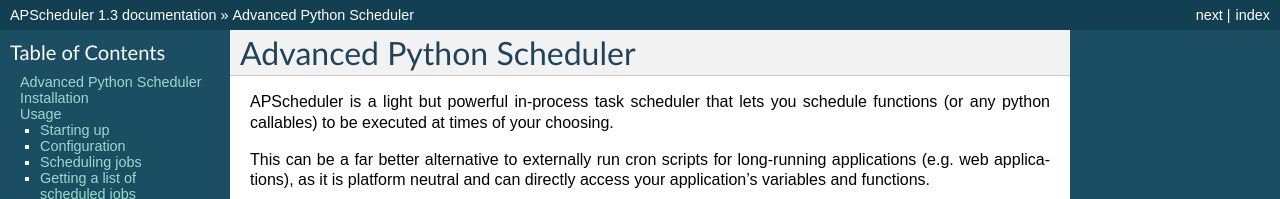
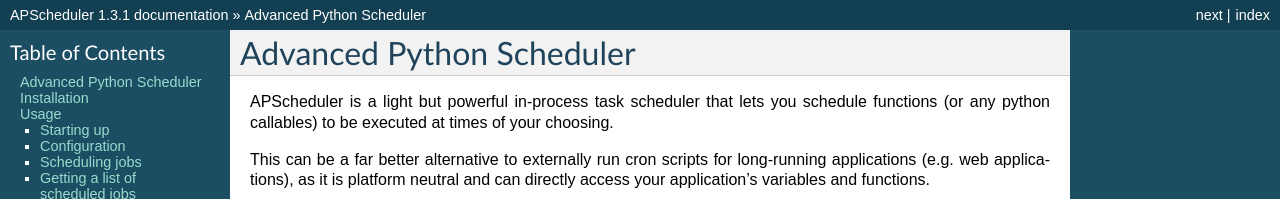
Before and after one commit to agronholm/apscheduler, a Sphinx documentation site: the page built from docs/index.rst, in a window 1280 px wide and 900 px high. Shown: the top 199 px of the window. Built offline with Sphinx 7.4.7, drawn with Linux system fonts in a browser that asks for light colours; some of the changed text lies outside the part shown.

Commit message:
Updated version number

```diff
--- a/docs/conf.py
+++ b/docs/conf.py
@@ -45,9 +45,9 @@
 # built documents.
 #
 # The short X.Y version.
-version = '1.3'
+version = '1.3.1'
 # The full version, including alpha/beta/rc tags.
-release = '1.3'
+release = '1.3.1'
 
 # The language for content autogenerated by Sphinx. Refer to documentation
 # for a list of supported languages.
--- a/setup.py
+++ b/setup.py
@@ -7,7 +7,7 @@
 
 setup(
     name='APScheduler',
-    version='1.3',
+    version='1.3.1',
     description='In-process task scheduler with Cron-like capabilities',
     long_description=open('README.txt').read(),
     author='Alex Gronholm',
```
